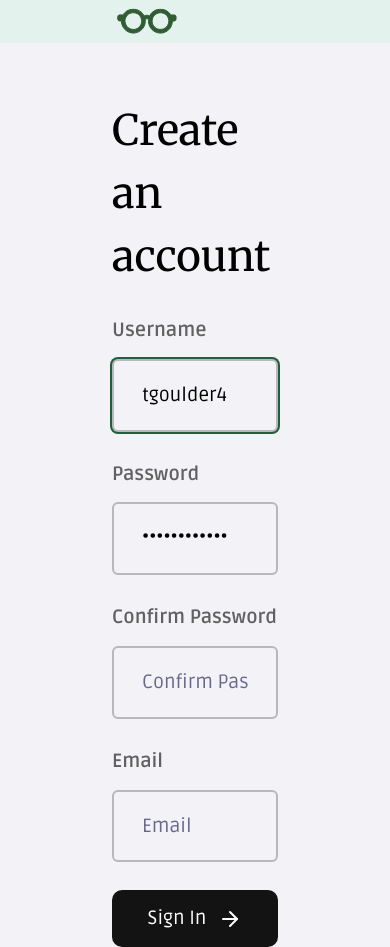
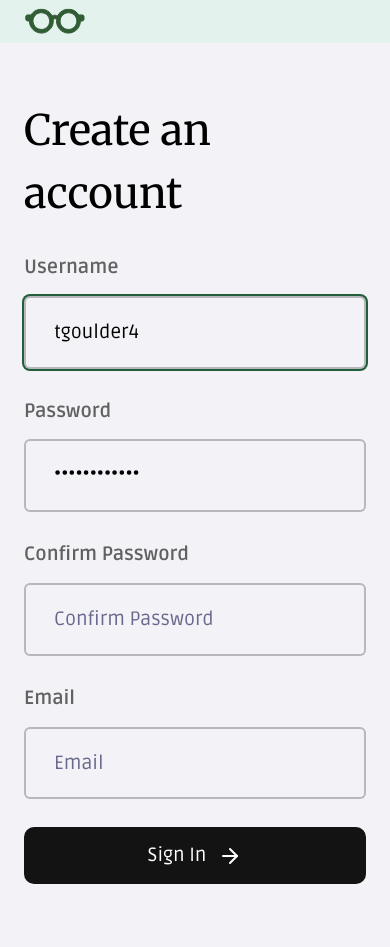
Before and after one commit to tgoulder4/Dunnoyet, a Next.js app: page /auth/register in a window 390 px wide. After the commit the page ends 884 px from the top, so only its background shows below. Built offline with nearby package versions, Linux system fonts and the light colour scheme.

Commit message:
responsive auth

```diff
--- a/src/app/(userArea)/learn/[[...params]]/page.tsx
+++ b/src/app/(userArea)/learn/[[...params]]/page.tsx
@@ -78,7 +78,7 @@ function page({ params }: { params: { params: string } }) {
     console.log("params", params);
     const [chatIsOpen, setChatIsOpen] = useState(false);
     return (
-        <main className="flex flex-col" style={{ paddingLeft: 'clamp(24px,6vw,84px)', paddingRight: 'clamp(24px,6vw,84px)', rowGap: spacing.gaps.separateElement, paddingTop: spacing.gaps.largest, paddingBottom: spacing.gaps.largest, }}>
+        <main className="flex flex-col" style={{ paddingLeft: sizing.variableWholePagePadding, paddingRight: sizing.variableWholePagePadding, rowGap: spacing.gaps.separateElement, paddingTop: spacing.gaps.largest, paddingBottom: spacing.gaps.largest, }}>
             <div className="flex flex-col" style={{ rowGap: spacing.gaps.groupedElement }}>
                 <h1 style={{ fontFamily: merriweather.style.fontFamily, fontSize: sizing.largestFontSize, fontWeight: 300 }}>Welcome back, Tye!</h1>
                 <NewButton buttonVariant='black' actionOrLink={() => { setChatIsOpen(true); redirect("/learn/new"); }}><Plus className="h-full" color="white" />
--- a/src/app/auth/layout.tsx
+++ b/src/app/auth/layout.tsx
@@ -11,8 +11,8 @@ function layout({ children }: { children: React.ReactNode }) {
         <div className="h-[100vh]">
             <div className="flex flex-col h-full" style={{ fontFamily: ruda.style.fontFamily, fontSize: sizing.globalFontSize }}>
                 <nav style={{ backgroundColor: colours.accent }} className="flex flex-row justify-start items-center h-[70px]">
-                    <div className="leftSide flex items-center h-full" style={{ paddingLeft: 2 * spacing.gaps.largest - 12, columnGap: spacing.gaps.groupedElement }}>
-                        <NewButton buttonVariant="ghost" actionOrLink="/"> {DunnoyetLogo({ colour: colours.primary })}</NewButton>
+                    <div className="leftSide flex items-center h-full" style={{ paddingLeft: sizing.variableWholePagePadding, paddingRight: sizing.variableWholePagePadding, columnGap: spacing.gaps.groupedElement }}>
+                        <NewButton style={{ paddingLeft: 0 }} buttonVariant="ghost" actionOrLink="/"> {DunnoyetLogo({ colour: colours.primary })}</NewButton>
                     </div>
                 </nav>
                 <div className="flex items-center justify-center h-full">
--- a/src/components/Auth/Forms/Components/SignInForm.tsx
+++ b/src/components/Auth/Forms/Components/SignInForm.tsx
@@ -21,7 +21,7 @@ function SignInForm() {
     return (
         <form
             action={dispatch}
-            className='flex-2 grow' style={{ padding: 2 * spacing.gaps.largest, paddingTop: spacing.gaps.largest }}>
+            className='flex-2 grow' style={{ paddingLeft: sizing.variableWholePagePadding, paddingRight: sizing.variableWholePagePadding, paddingTop: spacing.gaps.largest }}>
             <div className='flex flex-col' style={{ rowGap: spacing.gaps.separateElement }}>
                 <h1 style={{ fontFamily: merriweather.style.fontFamily, fontSize: sizing.largestFontSize }}>Sign into your account</h1>
                 <fieldset name='fs' className='flex flex-col' style={{ rowGap: spacing.gaps.separateElement }}>
--- a/src/components/Auth/Forms/Components/SignUpForm.tsx
+++ b/src/components/Auth/Forms/Components/SignUpForm.tsx
@@ -21,7 +21,7 @@ function SignUpForm() {
     return (
         <form
             action={dispatch}
-            className='flex-2 grow' style={{ padding: 2 * spacing.gaps.largest, paddingTop: spacing.gaps.largest }}>
+            className='flex-2 grow' style={{ paddingLeft: sizing.variableWholePagePadding, paddingRight: sizing.variableWholePagePadding, paddingTop: spacing.gaps.largest }}>
             <div className='flex flex-col' style={{ rowGap: spacing.gaps.separateElement }}>
                 <h1 style={{ fontFamily: merriweather.style.fontFamily, fontSize: sizing.largestFontSize }}>Create an account</h1>
                 <fieldset name='fs' className='flex flex-col' style={{ rowGap: spacing.gaps.separateElement }}>
--- a/src/lib/constants.tsx
+++ b/src/lib/constants.tsx
@@ -31,7 +31,8 @@ export const colours = {
 export const sizing = {
     globalFontSize: '1.2rem',
     largestFontSize: '2.625rem',
-    largerFontSize: '2.25rem'
+    largerFontSize: '2.25rem',
+    variableWholePagePadding: 'clamp(24px,6vw,84px)',
 }
 export const spacing = {
     gaps: {
```
Also changed, not shown: src/components/Auth/Forms/SignUpOrIn.tsx (+2 -2 lines).
